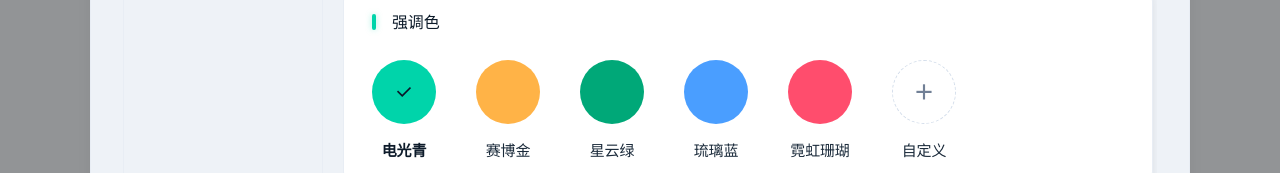
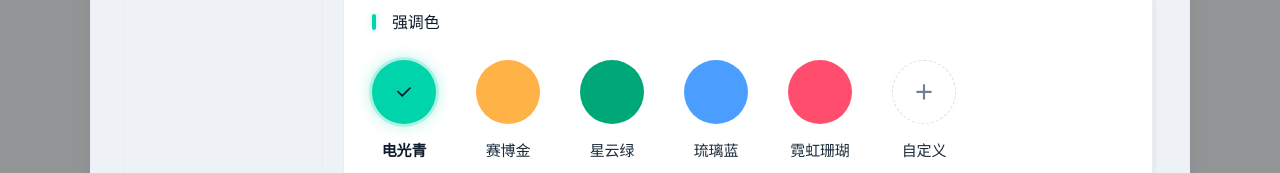
Before and after one commit to sikenali/lzeditor, a React (Vite) app: page / in a window 1280 px wide. Both pictures are taken after a click on the button "设置". Shown: the part 494-667 px from the top of the page. Built offline with nearby package versions, Linux system fonts and the light colour scheme; a web font is replaced by a local one; what @milkdown/kit, prosemirror-highlight would draw is missing.

Commit message:
fix(ui): 选中色盘青晕生效 — 预设圆盘挂 current class + 自定义 active 共用青晕

```diff
--- a/src/components/panels/SettingsDialog.tsx
+++ b/src/components/panels/SettingsDialog.tsx
@@ -242,7 +242,7 @@ function ThemeSettingsView({ s, u }: { s: any; u: any }) {
               className="accent-item"
               onClick={() => u('accentColor', p.id)}
             >
-              <div className="accent-circle" style={{ backgroundColor: p.color }}>
+              <div className={`accent-circle${accent === p.id ? ' current' : ''}`} style={{ backgroundColor: p.color }}>
                 {accent === p.id && <span className="remix accent-check-icon ri-check-line"></span>}
               </div>
               <div className={`accent-name${accent === p.id ? ' current' : ''}`}>{p.name}</div>
--- a/src/styles/settings-dialog.css
+++ b/src/styles/settings-dialog.css
@@ -891,9 +891,10 @@
   justify-content: center;
   transition: transform var(--t-base) var(--ease-spring), box-shadow var(--t-base) var(--ease);
 }
-/* 光晕 + 悬停抬起（lzc2vsdx） */
+/* 光晕 + 悬停抬起（lzc2vsdx）：预设 + 自定义选中均有青晕 */
 .accent-item:hover .accent-circle  { transform: translateY(-2px); }
-.accent-circle.current  {
+.accent-circle.current,
+.accent-circle-custom.active  {
   box-shadow: 0 0 0 3px rgba(var(--tech-cyan-rgb), 0.2), 0 0 16px rgba(var(--tech-cyan-rgb), 0.4);
 }
 .accent-check-icon  { font-size: 20px; color: var(--color-on-primary); }
```
Also changed, not shown: 1 other file (tests, documents, lock files or other folders).
